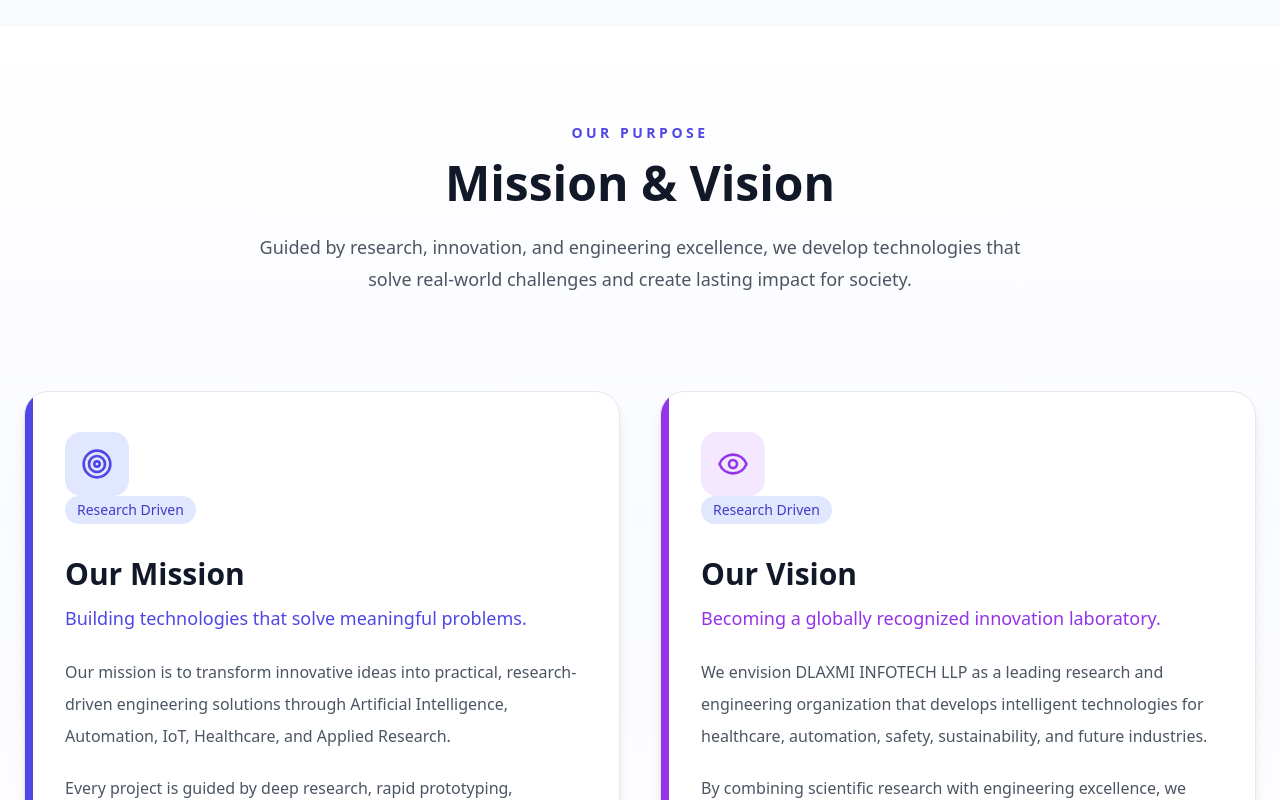
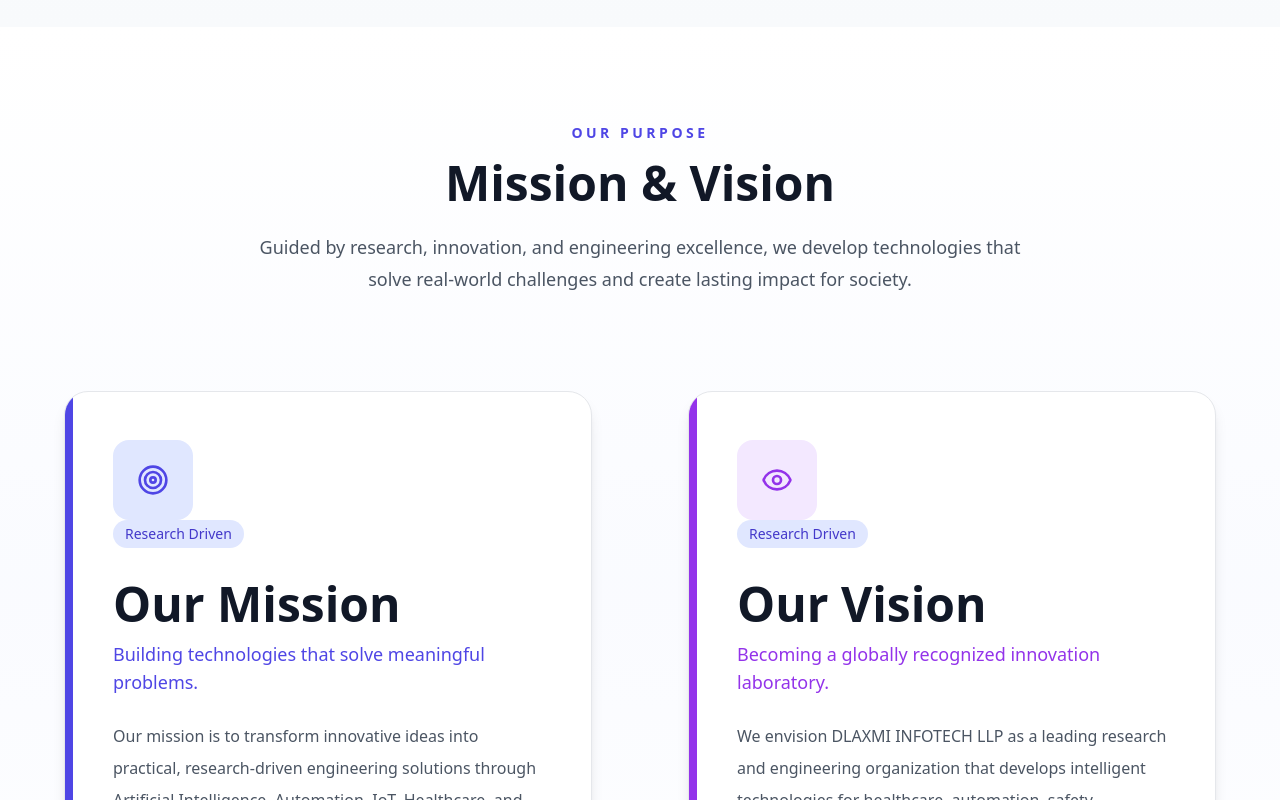
Before and after one commit to Sathiyadevi/dlaxmi-nextjs, a Next.js app: page /about in a window 1280 px wide. Shown: the part 1480-2280 px from the top of the page. Built offline with nearby package versions, Linux system fonts and the light colour scheme.

Commit message:
10-07-2026 about page fully modified

```diff
--- a/src/app/layout.tsx
+++ b/src/app/layout.tsx
@@ -1,5 +1,5 @@
 import './globals.css';
-import Navbar from '@/components/Navbar';
+import Navbar from '@/components/hero/Navbar';
 
 export default function RootLayout({
   children,
--- a/src/app/page.tsx
+++ b/src/app/page.tsx
@@ -1,6 +1,6 @@
-import Hero from "@/components/Hero";
-import ResearchDomains from "@/components/ResearchDomains";
-import WhyUs from "@/components/WhyUs";
+import Hero from "@/components/hero/Hero";
+import ResearchDomains from "@/components/hero/ResearchDomains";
+import WhyUs from "@/components/hero/WhyUs";
 
 
 const HomePage = () => {
--- a/src/components/about/AboutHero.tsx
+++ b/src/components/about/AboutHero.tsx
@@ -1,6 +1,9 @@
 "use client";
 
+
 import { motion } from "framer-motion";
+import Image from "next/image";
+import Link from "next/link";
 
 export default function AboutHero() {
   return (
--- a/src/components/about/Collaborate.tsx
+++ b/src/components/about/Collaborate.tsx
@@ -87,7 +87,7 @@
       <div className="absolute -top-20 -left-20 w-96 h-96 bg-violet-500/10 rounded-full blur-[120px]" />
       <div className="absolute bottom-0 right-0 w-[420px] h-[420px] bg-cyan-500/10 rounded-full blur-[140px]" />
 
-      <div className="relative max-w-7xl mx-auto px-6">
+      <div className="relative max-w-[1500px] mx-auto px-6 lg:px-10 xl:px-16">
 
         {/* Heading */}
 
@@ -150,7 +150,7 @@
         </motion.div>
                 {/* Collaboration Cards */}
 
-        <div className="grid lg:grid-cols-3 md:grid-cols-2 gap-8 items-stretch">
+        <div className="grid lg:grid-cols-3 md:grid-cols-2 gap-8 xl:gap-24 items-stretch">
 
           {collaborations.map((item, index) => {
 
--- a/src/components/about/MissionVision.tsx
+++ b/src/components/about/MissionVision.tsx
@@ -5,7 +5,7 @@
 export default function MissionVision() {
   return (
     <section className="relative overflow-hidden bg-gradient-to-b from-white via-indigo-50/30 to-white py-24">
-      <div className="mx-auto max-w-7xl px-6">
+      <div className="max-w-[1500px] mx-auto px-6 lg:px-10 xl:px-16">
 
         {/* Section Heading */}
 
@@ -29,7 +29,7 @@
 
         {/* Cards */}
 
-        <div className="mt-24 grid gap-10 lg:grid-cols-2">
+        <div className="mt-24 grid grid-cols-1 lg:grid-cols-2 gap-12 xl:gap-24">
 
           {/* Mission Card */}
 
@@ -43,6 +43,8 @@
             border-gray-200
             bg-white
             p-10
+            lg:p-12
+            min-h-[620px]
             shadow-lg
             transition-all
             duration-300
@@ -54,7 +56,7 @@
 
             <div className="absolute left-0 top-0 h-full w-2 bg-indigo-600"></div>
 
-            <div className="flex h-16 w-16 items-center justify-center rounded-2xl bg-indigo-100 text-indigo-600">
+            <div className="flex h-16 w-16 lg:h-20 lg:w-20 items-center justify-center rounded-2xl bg-indigo-100 text-indigo-600">
 
               <Target className="h-8 w-8" />
 
@@ -63,7 +65,7 @@
                 Research Driven
             </span>
 
-            <h3 className="mt-8 text-3xl font-bold text-gray-900">
+            <h3 className="mt-8 text-4xl lg:text-5xl font-bold text-gray-900">
               Our Mission
             </h3>
 
@@ -97,6 +99,8 @@
             border-gray-200
             bg-white
             p-10
+            lg:p-12
+            min-h-[620px]
             shadow-lg
             transition-all
             duration-300
@@ -108,7 +112,7 @@
 
             <div className="absolute left-0 top-0 h-full w-2 bg-purple-600"></div>
 
-            <div className="flex h-16 w-16 items-center justify-center rounded-2xl bg-purple-100 text-purple-600">
+            <div className="flex h-16 w-16 lg:h-20 lg:w-20 items-center justify-center rounded-2xl bg-purple-100 text-purple-600">
 
               <Eye className="h-8 w-8" />
 
@@ -117,7 +121,7 @@
                 Research Driven
             </span>
 
-            <h3 className="mt-8 text-3xl font-bold text-gray-900">
+            <h3 className="mt-8 text-4xl lg:text-5xl font-bold text-gray-900">
               Our Vision
             </h3>
 
--- a/src/components/about/OurStory.tsx
+++ b/src/components/about/OurStory.tsx
@@ -2,7 +2,7 @@
 export default function OurStory() {
   return (
     <section className="py-24 bg-gradient-to-b from-white to-slate-50">
-      <div className="max-w-7xl mx-auto px-6 grid lg:grid-cols-2 gap-16 items-center">
+      <div className="max-w-screen-2xl mx-auto px-6 grid lg:grid-cols-2 gap-24 items-center">
 
         {/* Left Side */}
         <div>
--- a/src/components/about/ResearchProcess.tsx
+++ b/src/components/about/ResearchProcess.tsx
@@ -58,7 +58,7 @@
 export default function ResearchProcess() {
   return (
     <section className="py-28 bg-white">
-      <div className="max-w-7xl mx-auto px-6">
+      <div className="max-w-[1500px] mx-auto px-6 lg:px-10 xl:px-16">
 
         {/* Heading */}
 
--- a/src/components/about/WhyChooseUs.tsx
+++ b/src/components/about/WhyChooseUs.tsx
@@ -86,7 +86,7 @@
 
       </div>
 
-      <div className="relative max-w-7xl mx-auto px-6">
+      <div className="relative max-w-[1500px] mx-auto px-6 lg:px-10 xl:px-16">
 
         {/* Heading */}
 
@@ -147,7 +147,7 @@
 
         {/* Cards */}
 
-        <div className="grid lg:grid-cols-3 md:grid-cols-2 gap-8 items-stretch">
+        <div className="grid lg:grid-cols-3 md:grid-cols-2 gap-8 xl:gap-24  items-stretch">
 
           {features.map((feature, index) => {
 
```
Also changed, not shown: src/components/hero/Hero.tsx (renamed from src/components/Hero.tsx), src/components/hero/Navbar.tsx (renamed from src/components/Navbar.tsx), src/components/hero/ResearchDomains.tsx (renamed from src/components/ResearchDomains.tsx), src/components/hero/WhyUs.tsx (renamed from src/components/WhyUs.tsx).
